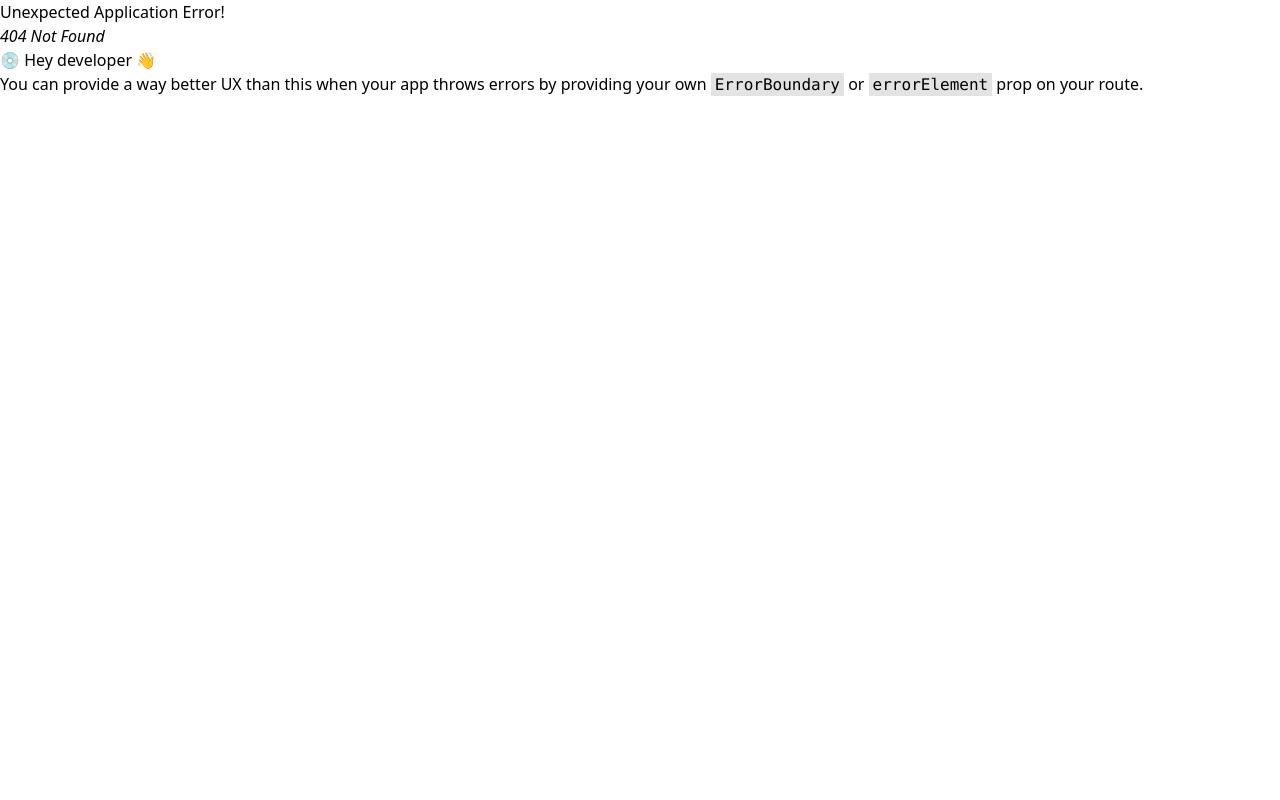
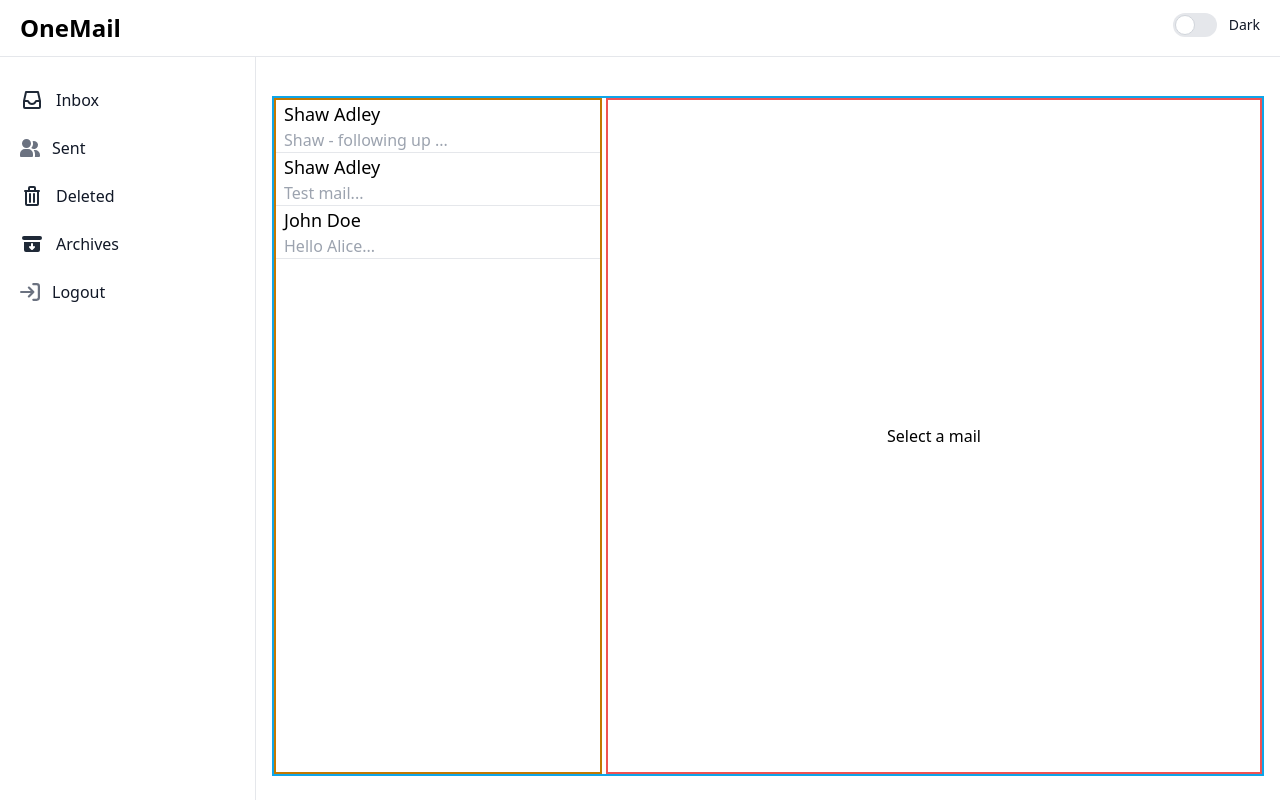
Before and after one commit to Ritukalpa99/oneBox, a React (Vite) app: page /home in a window 1280 px wide. Before the commit this address had no page. Built offline with nearby package versions, Linux system fonts and the light colour scheme.

Commit message:
login context created, modal for delete, logout and replymail

```diff
--- a/src/App.jsx
+++ b/src/App.jsx
@@ -1,18 +1,30 @@
 import { useEffect, useState } from "react";
 import Signup from "./components/Auth/Signup";
-import {Outlet} from 'react-router-dom'
+import { Outlet } from "react-router-dom";
 import Layout from "./components/Layout";
+import { useNavigate } from "react-router-dom";
+import { useAuth } from "./store/auth";
 
 function App() {
-  const [isLoggedIn, setIsLoggedIn] = useState(false);
+	// const [isLoggedIn, setIsLoggedIn] = useState(false);
+	const navigate = useNavigate();
+	const { isLoggedIn, login, logout } = useAuth();
+	// useEffect(() => {
+	// 	if (!isLoggedIn) {
+	// 		navigate("/signup");
+	// 	}
+	// }, [navigate, isLoggedIn]);
 
-  useEffect(() => {
-    setIsLoggedIn(JSON.parse(localStorage.getItem('UserId')))
-  },[])
+	useEffect(() => {
+		if (JSON.parse(localStorage.getItem("UserId"))) {
+			login();
+		}
+	}, []);
 	return (
 		<>
-      {!isLoggedIn && <Signup />}
-			{isLoggedIn && <Layout />}
+			{/* {!isLoggedIn && <Signup/>} */}
+			{/* {isLoggedIn && <Outlet />} */}
+      <Outlet />
 		</>
 	);
 }
--- /dev/null
+++ b/src/components/Auth/Modal/LogoutModal.jsx
@@ -0,0 +1,55 @@
+import { Button, Modal } from "flowbite-react";
+import { useState } from "react";
+import { HiOutlineExclamationCircle } from "react-icons/hi";
+import { useNavigate } from "react-router-dom";
+
+export default function LogoutModal() {
+	const [openModal, setOpenModal] = useState(false);
+	const navigate = useNavigate();
+
+	const handleLogout = () => {
+		setOpenModal(false);
+		localStorage.removeItem("UserId");
+		navigate("/signup");
+	};
+	return (
+		<>
+			<Button
+				className="bg-blue-400"
+				onClick={() => setOpenModal(true)}
+			>
+				Toggle modal
+			</Button>
+			<Modal
+				show={openModal}
+				size="md"
+				onClose={() => setOpenModal(false)}
+				popup
+			>
+				<Modal.Header />
+				<Modal.Body>
+					<div className="text-center">
+						<HiOutlineExclamationCircle className="mx-auto mb-4 h-14 w-14 text-gray-400 dark:text-gray-200" />
+						<h3 className="mb-5 text-lg font-normal text-gray-500 dark:text-gray-400">
+							Are you sure you want to Logout?
+						</h3>
+						<div className="flex justify-center gap-4">
+							<Button
+								color="failure"
+								onClick={handleLogout}
+							>
+								{"Yes, I'm sure"}
+							</Button>
+							<Button
+								color="gray"
+								onClick={() => setOpenModal(false)}
+							>
+								No, cancel
+							</Button>
+						</div>
+					</div>
+				</Modal.Body>
+			</Modal>
+		</>
+	);
+}
--- /dev/null
+++ b/src/components/Auth/Modal/ReplyModal.jsx
@@ -0,0 +1,102 @@
+"use client";
+
+import {
+	Button,
+	Checkbox,
+	Label,
+	Modal,
+	TextInput,
+	FileInput,
+	Radio,
+	RangeSlider,
+	Select,
+	Textarea,
+	ToggleSwitch,
+} from "flowbite-react";
+
+import { useState } from "react";
+
+export default function ReplyModal() {
+	const [openModal, setOpenModal] = useState(false);
+	const [email, setEmail] = useState("");
+
+	function onCloseModal() {
+		setOpenModal(false);
+		setEmail("");
+	}
+
+	return (
+		<>
+			<Button
+				className="bg-pink-400"
+				onClick={() => setOpenModal(true)}
+			>
+				Toggle modal
+			</Button>
+			<Modal
+				show={openModal}
+				size="md"
+				onClose={onCloseModal}
+				popup
+			>
+				<Modal.Header />
+				<Modal.Body>
+					<div className="space-y-6">
+						<h3 className="text-xl font-medium text-gray-900 dark:text-white">
+							Sign in to our platform
+						</h3>
+						<div>
+							<div className="mb-2 block">
+								<Label
+									htmlFor="email"
+									value="Your email"
+								/>
+							</div>
+							<TextInput
+								id="email"
+								placeholder="name@company.com"
+								value={email}
+								onChange={(event) => setEmail(event.target.value)}
+								required
+							/>
+						</div>
+						<div>
+							<div className="mb-2 block">
+								<Label
+									htmlFor="password"
+									value="Your password"
+								/>
+							</div>
+							<TextInput
+								id="password"
+								type="password"
+								required
+							/>
+						</div>
+						<div className="flex justify-between">
+							<div className="flex items-center gap-2">
+								<Checkbox id="remember" />
+								<Label htmlFor="remember">Remember me</Label>
+							</div>
+							<a
+								href="#"
+								className="text-sm text-cyan-700 hover:underline dark:text-cyan-500"
+							>
+								Lost Password?
+							</a>
+						</div>
+						<div className="w-full">
+							<Button>Log in to your account</Button>
+						</div>
+						<div className="max-w-md">
+      <div className="mb-2 block">
+        <Label htmlFor="comment" value="Your message" />
+      </div>
+      <Textarea id="comment" placeholder="Leave a comment..." required rows={4} />
+    </div>
+					</div>
+				</Modal.Body>
+			</Modal>
+		</>
+	);
+}
--- a/src/components/Auth/Signup.jsx
+++ b/src/components/Auth/Signup.jsx
@@ -11,16 +11,17 @@ function Signup() {
 
 	const handleSignup = () => {
 		const url =
-    `${import.meta.env.VITE_GOOGLE_API_URL}?redirect_to=http://localhost:5173/`;
+    `${import.meta.env.VITE_GOOGLE_API_URL}?redirect_to=http://localhost:5173/signup`;
 		const pop = window.open(url, "_parent");
 	};
 
 
   useEffect(() => {
     if(!jwt) return;
+		console.log('Inside here');
     localStorage.setItem("UserId", JSON.stringify(jwt));
     alert('User logged in');
-    navigate("/")
+    navigate("/home")
   },[jwt])
 
 	return (
--- a/src/components/Mail.jsx
+++ b/src/components/Mail.jsx
@@ -1,5 +1,7 @@
 import React, { useEffect, useState } from "react";
 import Skeleton from "./Skeleton";
+import LogoutModal from "./Auth/Modal/LogoutModal";
+import ReplyModal from "./Auth/Modal/ReplyModal"
 
 function Mail({ threadId }) {
 	const [singleMail, setSingleMail] = useState({});
@@ -44,6 +46,8 @@ function Mail({ threadId }) {
 					<h3>To : {singleMail.toEmail}</h3>
 					<h3>Thread Id : {threadId}</h3>
 					<p>Body : {singleMail.body}</p>
+          <LogoutModal/>
+					<ReplyModal/>
 				</div>
 			)}
 		</>
--- a/src/components/MailTabs.jsx
+++ b/src/components/MailTabs.jsx
@@ -18,7 +18,7 @@ function MailTabs({ mails }) {
 								key={mail.id}
 								onClick={() => handleClick(mail.threadId)}
 							>
-								<div className="px-2">
+								<div className="px-2 hover:cursor-pointer hover:bg-gray-200">
 									<h3 className="text-lg">{mail.fromName}</h3>
 									<p className="text-gray-400">
 										{mail.subject.substring(0, 20)}...
--- a/src/components/Sidebar.jsx
+++ b/src/components/Sidebar.jsx
@@ -53,6 +53,29 @@ function Sidebar() {
 				updatedAt: "2023-11-23T07:38:46.000Z",
 				deletedAt: null,
 			},
+			{
+				"id": 1,
+				"fromName": "John Doe",
+				"fromEmail": "john@example.com",
+				"toName": "Alice",
+				"toEmail": "alice@example.com",
+				"cc": null,
+				"bcc": null,
+				"threadId": 1,
+				"messageId": "<1234abcd@example.com>",
+				"inReplyTo": null,
+				"references": null,
+				"subject": "Hello Alice",
+				"body": "<p>Hi Alice, How are you?</p>",
+				"isRead": true,
+				"folder": "INBOX",
+				"uid": 123,
+				"sentAt": "2024-04-10T10:00:00.000Z",
+				"archivedAt": null,
+				"createdAt": "2024-04-10T10:05:00.000Z",
+				"updatedAt": "2024-04-10T10:05:00.000Z",
+				"deletedAt": null
+			}
 		],
 	};
 	const [mails, setMails] = useState(DUMMY_DATA.data);
@@ -61,7 +84,7 @@ function Sidebar() {
 	useEffect(() => {
 		document.querySelector("html").classList.remove("light", "dark");
 		document.querySelector("html").classList.add(darkMode ? "dark" : "light");
-	}, [darkMode])
+	}, [darkMode]);
 
 	return (
 		<>
@@ -131,7 +154,7 @@ function Sidebar() {
 												className="block px-4 py-2 text-sm text-gray-700 hover:bg-gray-100 dark:text-gray-300 dark:hover:bg-gray-600 dark:hover:text-white"
 												role="menuitem"
 											>
-												Dashboard
+												Inbox
 											</a>
 										</li>
 										<li>
@@ -182,56 +205,24 @@ function Sidebar() {
 								className="flex items-center p-2 text-gray-900 rounded-lg dark:text-white hover:bg-gray-100 dark:hover:bg-gray-700 group"
 							>
 								<svg
-									className="w-5 h-5 text-gray-500 transition duration-75 dark:text-gray-400 group-hover:text-gray-900 dark:group-hover:text-white"
+									className="w-6 h-6 text-gray-800 dark:text-white"
 									aria-hidden="true"
 									xmlns="http://www.w3.org/2000/svg"
-									fill="currentColor"
-									viewBox="0 0 22 21"
+									width="24"
+									height="24"
+									fill="none"
+									viewBox="0 0 24 24"
 								>
-									<path d="M16.975 11H10V4.025a1 1 0 0 0-1.066-.998 8.5 8.5 0 1 0 9.039 9.039.999.999 0 0 0-1-1.066h.002Z" />
-									<path d="M12.5 0c-.157 0-.311.01-.565.027A1 1 0 0 0 11 1.02V10h8.975a1 1 0 0 0 1-.935c.013-.188.028-.374.028-.565A8.51 8.51 0 0 0 12.5 0Z" />
+									<path
+										stroke="currentColor"
+										strokeLinecap="round"
+										strokeLinejoin="round"
+										strokeWidth="2"
+										d="M4 13h3.439a.991.991 0 0 1 .908.6 3.978 3.978 0 0 0 7.306 0 .99.99 0 0 1 .908-.6H20M4 13v6a1 1 0 0 0 1 1h14a1 1 0 0 0 1-1v-6M4 13l2-9h12l2 9"
+									/>
 								</svg>
-								<span className="ms-3">Dashboard</span>
-							</a>
-						</li>
-						<li>
-							<a
-								href="#"
-								className="flex items-center p-2 text-gray-900 rounded-lg dark:text-white hover:bg-gray-100 dark:hover:bg-gray-700 group"
-							>
-								<svg
-									className="flex-shrink-0 w-5 h-5 text-gray-500 transition duration-75 dark:text-gray-400 group-hover:text-gray-900 dark:group-hover:text-white"
-									aria-hidden="true"
-									xmlns="http://www.w3.org/2000/svg"
-									fill="currentColor"
-									viewBox="0 0 18 18"
-								>
-									<path d="M6.143 0H1.857A1.857 1.857 0 0 0 0 1.857v4.286C0 7.169.831 8 1.857 8h4.286A1.857 1.857 0 0 0 8 6.143V1.857A1.857 1.857 0 0 0 6.143 0Zm10 0h-4.286A1.857 1.857 0 0 0 10 1.857v4.286C10 7.169 10.831 8 11.857 8h4.286A1.857 1.857 0 0 0 18 6.143V1.857A1.857 1.857 0 0 0 16.143 0Zm-10 10H1.857A1.857 1.857 0 0 0 0 11.857v4.286C0 17.169.831 18 1.857 18h4.286A1.857 1.857 0 0 0 8 16.143v-4.286A1.857 1.857 0 0 0 6.143 10Zm10 0h-4.286A1.857 1.857 0 0 0 10 11.857v4.286c0 1.026.831 1.857 1.857 1.857h4.286A1.857 1.857 0 0 0 18 16.143v-4.286A1.857 1.857 0 0 0 16.143 10Z" />
-								</svg>
-								<span className="flex-1 ms-3 whitespace-nowrap">Kanban</span>
-								<span className="inline-flex items-center justify-center px-2 ms-3 text-sm font-medium text-gray-800 bg-gray-100 rounded-full dark:bg-gray-700 dark:text-gray-300">
-									Pro
-								</span>
-							</a>
-						</li>
-						<li>
-							<a
-								href="#"
-								className="flex items-center p-2 text-gray-900 rounded-lg dark:text-white hover:bg-gray-100 dark:hover:bg-gray-700 group"
-							>
-								<svg
-									className="flex-shrink-0 w-5 h-5 text-gray-500 transition duration-75 dark:text-gray-400 group-hover:text-gray-900 dark:group-hover:text-white"
-									aria-hidden="true"
-									xmlns="http://www.w3.org/2000/svg"
-									fill="currentColor"
-									viewBox="0 0 20 20"
-								>
-									<path d="m17.418 3.623-.018-.008a6.713 6.713 0 0 0-2.4-.569V2h1a1 1 0 1 0 0-2h-2a1 1 0 0 0-1 1v2H9.89A6.977 6.977 0 0 1 12 8v5h-2V8A5 5 0 1 0 0 8v6a1 1 0 0 0 1 1h8v4a1 1 0 0 0 1 1h2a1 1 0 0 0 1-1v-4h6a1 1 0 0 0 1-1V8a5 5 0 0 0-2.582-4.377ZM6 12H4a1 1 0 0 1 0-2h2a1 1 0 0 1 0 2Z" />
-								</svg>
+
 								<span className="flex-1 ms-3 whitespace-nowrap">Inbox</span>
-								<span className="inline-flex items-center justify-center w-3 h-3 p-3 ms-3 text-sm font-medium text-blue-800 bg-blue-100 rounded-full dark:bg-blue-900 dark:text-blue-300">
-									3
-								</span>
 							</a>
 						</li>
 						<li>
@@ -248,7 +239,34 @@ function Sidebar() {
 								>
 									<path d="M14 2a3.963 3.963 0 0 0-1.4.267 6.439 6.439 0 0 1-1.331 6.638A4 4 0 1 0 14 2Zm1 9h-1.264A6.957 6.957 0 0 1 15 15v2a2.97 2.97 0 0 1-.184 1H19a1 1 0 0 0 1-1v-1a5.006 5.006 0 0 0-5-5ZM6.5 9a4.5 4.5 0 1 0 0-9 4.5 4.5 0 0 0 0 9ZM8 10H5a5.006 5.006 0 0 0-5 5v2a1 1 0 0 0 1 1h11a1 1 0 0 0 1-1v-2a5.006 5.006 0 0 0-5-5Z" />
 								</svg>
-								<span className="flex-1 ms-3 whitespace-nowrap">Users</span>
+								<span className="flex-1 ms-3 whitespace-nowrap">Sent</span>
+							</a>
+						</li>
+
+						<li>
+							<a
+								href="#"
+								className="flex items-center p-2 text-gray-900 rounded-lg dark:text-white hover:bg-gray-100 dark:hover:bg-gray-700 group"
+							>
+								<svg
+									className="w-6 h-6 text-gray-800 dark:text-white"
+									aria-hidden="true"
+									xmlns="http://www.w3.org/2000/svg"
+									width="24"
+									height="24"
+									fill="none"
+									viewBox="0 0 24 24"
+								>
+									<path
+										stroke="currentColor"
+										strokeLinecap="round"
+										strokeLinejoin="round"
+										strokeWidth="2"
+										d="M5 7h14m-9 3v8m4-8v8M10 3h4a1 1 0 0 1 1 1v3H9V4a1 1 0 0 1 1-1ZM6 7h12v13a1 1 0 0 1-1 1H7a1 1 0 0 1-1-1V7Z"
+									/>
+								</svg>
+
+								<span className="flex-1 ms-3 whitespace-nowrap">Deleted</span>
 							</a>
 						</li>
 						<li>
@@ -257,15 +275,22 @@ function Sidebar() {
 								className="flex items-center p-2 text-gray-900 rounded-lg dark:text-white hover:bg-gray-100 dark:hover:bg-gray-700 group"
 							>
 								<svg
-									className="flex-shrink-0 w-5 h-5 text-gray-500 transition duration-75 dark:text-gray-400 group-hover:text-gray-900 dark:group-hover:text-white"
+									className="w-6 h-6 text-gray-800 dark:text-white"
 									aria-hidden="true"
 									xmlns="http://www.w3.org/2000/svg"
+									width="24"
+									height="24"
 									fill="currentColor"
-									viewBox="0 0 18 20"
+									viewBox="0 0 24 24"
 								>
-									<path d="M17 5.923A1 1 0 0 0 16 5h-3V4a4 4 0 1 0-8 0v1H2a1 1 0 0 0-1 .923L.086 17.846A2 2 0 0 0 2.08 20h13.84a2 2 0 0 0 1.994-2.153L17 5.923ZM7 9a1 1 0 0 1-2 0V7h2v2Zm0-5a2 2 0 1 1 4 0v1H7V4Zm6 5a1 1 0 1 1-2 0V7h2v2Z" />
+									<path
+										fillRule="evenodd"
+										d="M4 4a2 2 0 1 0 0 4h16a2 2 0 1 0 0-4H4Zm0 6h16v8a2 2 0 0 1-2 2H6a2 2 0 0 1-2-2v-8Zm10.707 5.707a1 1 0 0 0-1.414-1.414l-.293.293V12a1 1 0 1 0-2 0v2.586l-.293-.293a1 1 0 0 0-1.414 1.414l2 2a1 1 0 0 0 1.414 0l2-2Z"
+										clipRule="evenodd"
+									/>
 								</svg>
-								<span className="flex-1 ms-3 whitespace-nowrap">Products</span>
+
+								<span className="flex-1 ms-3 whitespace-nowrap">Archives</span>
 							</a>
 						</li>
 						<li>
@@ -288,26 +313,7 @@ function Sidebar() {
 										d="M1 8h11m0 0L8 4m4 4-4 4m4-11h3a2 2 0 0 1 2 2v10a2 2 0 0 1-2 2h-3"
 									/>
 								</svg>
-								<span className="flex-1 ms-3 whitespace-nowrap">Sign In</span>
-							</a>
-						</li>
-						<li>
-							<a
-								href="#"
-								className="flex items-center p-2 text-gray-900 rounded-lg dark:text-white hover:bg-gray-100 dark:hover:bg-gray-700 group"
-							>
-								<svg
-									className="flex-shrink-0 w-5 h-5 text-gray-500 transition duration-75 dark:text-gray-400 group-hover:text-gray-900 dark:group-hover:text-white"
-									aria-hidden="true"
-									xmlns="http://www.w3.org/2000/svg"
-									fill="currentColor"
-									viewBox="0 0 20 20"
-								>
-									<path d="M5 5V.13a2.96 2.96 0 0 0-1.293.749L.879 3.707A2.96 2.96 0 0 0 .13 5H5Z" />
-									<path d="M6.737 11.061a2.961 2.961 0 0 1 .81-1.515l6.117-6.116A4.839 4.839 0 0 1 16 2.141V2a1.97 1.97 0 0 0-1.933-2H7v5a2 2 0 0 1-2 2H0v11a1.969 1.969 0 0 0 1.933 2h12.134A1.97 1.97 0 0 0 16 18v-3.093l-1.546 1.546c-.413.413-.94.695-1.513.81l-3.4.679a2.947 2.947 0 0 1-1.85-.227 2.96 2.96 0 0 1-1.635-3.257l.681-3.397Z" />
-									<path d="M8.961 16a.93.93 0 0 0 .189-.019l3.4-.679a.961.961 0 0 0 .49-.263l6.118-6.117a2.884 2.884 0 0 0-4.079-4.078l-6.117 6.117a.96.96 0 0 0-.263.491l-.679 3.4A.961.961 0 0 0 8.961 16Zm7.477-9.8a.958.958 0 0 1 .68-.281.961.961 0 0 1 .682 1.644l-.315.315-1.36-1.36.313-.318Zm-5.911 5.911 4.236-4.236 1.359 1.359-4.236 4.237-1.7.339.341-1.699Z" />
-								</svg>
-								<span className="flex-1 ms-3 whitespace-nowrap">Sign Up</span>
+								<span className="flex-1 ms-3 whitespace-nowrap">Logout</span>
 							</a>
 						</li>
 					</ul>
--- a/src/main.jsx
+++ b/src/main.jsx
@@ -1,25 +1,53 @@
-import React from 'react'
-import ReactDOM from 'react-dom/client'
-import App from './App.jsx'
-import { createBrowserRouter, RouterProvider } from 'react-router-dom'
-import './index.css'
-import Home from './components/Home.jsx'
+import React from "react";
+import ReactDOM from "react-dom/client";
+import App from "./App.jsx";
+import {
+	createBrowserRouter,
+	RouterProvider,
+	Route,
+	createRoutesFromElements,
+} from "react-router-dom";
+import "./index.css";
+import { AuthProvider } from "./store/auth.jsx";
+import Home from "./components/Home.jsx";
+import Signup from "./components/Auth/Signup.jsx";
+import Layout from "./components/Layout.jsx";
 
-const router = createBrowserRouter([
-  {
-    path : "/",
-    element: <App />,
-    children : [
-      {
-        path : "",
-        element : <Home />
-      }
-    ]
-  }
-])
+// const router = createBrowserRouter([
+//   {
+//     path : "/",
+//     element: <App />,
+//     children : [
+//       {
+//         path : "home",
+//         element : <Home />
+//       },
+//       {
+//         path : "signup",
+//         element : <Signup />
+//       }
+//     ]
+//   }
+// ])
+const router = createBrowserRouter(
+	createRoutesFromElements(
+		<Route
+			path="/"
+			element={<App />}
+		>
+			<Route
+				path="home"
+				element={<Home />}
+			/>
+			<Route path='signup' element={<Signup/>}/>
+		</Route>
+	)
+);
 
-ReactDOM.createRoot(document.getElementById('root')).render(
-  <React.StrictMode>
-    <RouterProvider router={router}/>
-  </React.StrictMode>,
-)
+ReactDOM.createRoot(document.getElementById("root")).render(
+	<React.StrictMode>
+		<AuthProvider>
+			<RouterProvider router={router} />
+		</AuthProvider>
+	</React.StrictMode>
+);
--- /dev/null
+++ b/src/store/auth.jsx
@@ -0,0 +1,23 @@
+import React, { createContext, useContext, useState } from 'react';
+
+const AuthContext = createContext();
+
+export const useAuth = () => useContext(AuthContext);
+
+export const AuthProvider = ({ children }) => {
+  const [isLoggedIn, setIsLoggedIn] = useState(false);
+
+  const login = () => {
+    setIsLoggedIn(true);
+  };
+
+  const logout = () => {
+    setIsLoggedIn(false);
+  };
+
+  return (
+    <AuthContext.Provider value={{ isLoggedIn, login, logout }}>
+      {children}
+    </AuthContext.Provider>
+  );
+};
```
